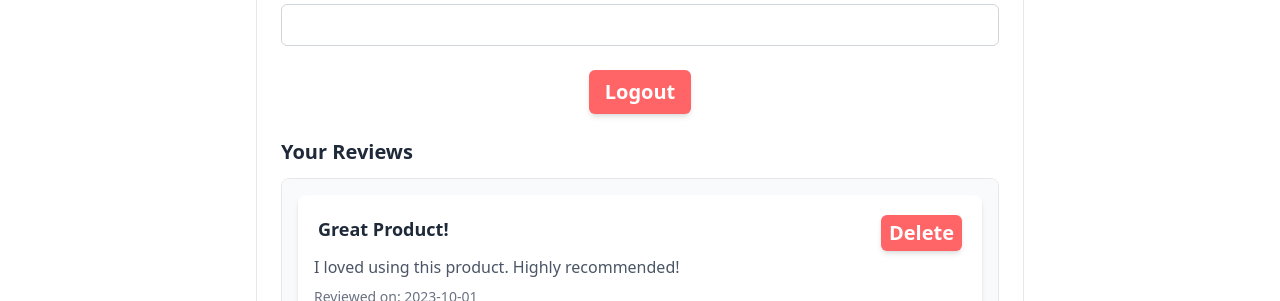
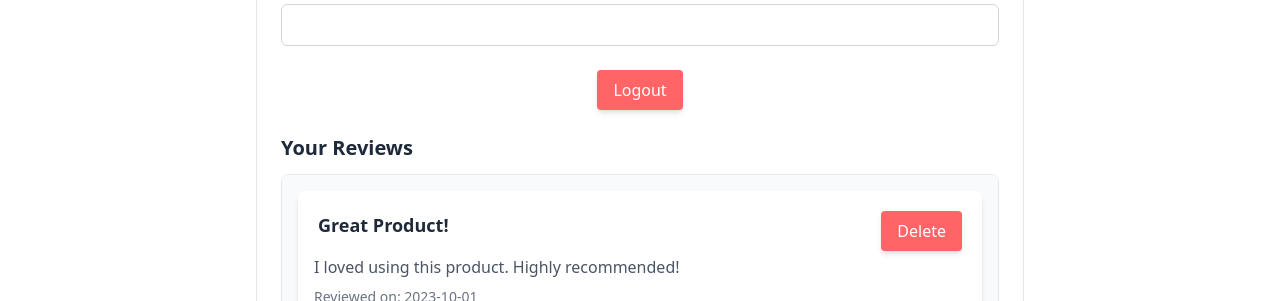
Before and after one commit to AnshKubavat/Team_Anonymous, a React (Vite) app in the folder Frontend/: page /profile in a window 1280 px wide. Shown: the part 455-756 px from the top of the page. Built offline with nearby package versions, Linux system fonts and the light colour scheme; no server answers.

Commit message:
Changes in css fronted

```diff
--- a/Frontend/src/Pages/Home/Home.jsx
+++ b/Frontend/src/Pages/Home/Home.jsx
@@ -26,6 +26,7 @@ const Home = () => {
   const dispatch = useDispatch();
   const city = getItem("city");
   console.log(category);
+  console.log(language);
 
   const fetchBusinesses = async () => {
     try {
@@ -45,7 +46,7 @@ const Home = () => {
     if (city) {
       fetchBusinesses();
     }
-  }, [city]);
+  }, [city, category]);
 
   useEffect(() => {
     if (businessList.length > 0 && !isLocationFetched) {
--- a/Frontend/src/Pages/SellerProfile/Profile.jsx
+++ b/Frontend/src/Pages/SellerProfile/Profile.jsx
@@ -13,7 +13,6 @@ const ProfilePage = () => {
   const [isEditing, setIsEditing] = useState(false);
   const [role , setRole] = useState("user");
   const navigate = useNavigate();
-  console.log(user);
   const dispatch = useDispatch();
 
   useEffect(() => {
@@ -182,13 +181,13 @@ const ProfilePage = () => {
                 <label className="block text-sm font-medium text-gray-700">
                   Email
                 </label>
-                <input
+                {<input
                   type="email"
                   value={tempEmail}
                   onChange={(e) => setTempEmail(e.target.value)}
                   className="mt-1 block w-full p-2 border border-gray-300 rounded-md focus:outline-none focus:ring-2 focus:ring-blue-500"
-                  disabled={!isEditing}
-                />
+                  disabled
+                />}
               </div>
             </div>
           </div>
@@ -196,7 +195,7 @@ const ProfilePage = () => {
           <div className="text-center w-full">
             <button
               onClick={handleLogout}
-              className="bg-red-400 text-white px-4 py-2 rounded-md font-semibold shadow-md hover:bg-red-600 transition md:text-xl"
+              className="bg-red-400 text-white px-4 py-2 rounded-sm shadow-md hover:bg-red-600 transition md:text-base"
             >
               Logout
             </button>
@@ -220,7 +219,7 @@ const ProfilePage = () => {
                   <span>
                     <button
                       onClick={handleDeleteReview}
-                      className="bg-red-400 m-1 text-white px-2 py-1 rounded-md font-semibold shadow-md hover:bg-red-600 transition md:text-xl"
+                      className="bg-red-400 m-1 text-white px-4 py-2 rounded-sm font-base shadow-md hover:bg-red-600 transition md:text-base"
                     >
                       Delete
                     </button>
--- a/Frontend/src/components/navbar.jsx
+++ b/Frontend/src/components/navbar.jsx
@@ -5,9 +5,9 @@ import { useDispatch, useSelector } from "react-redux";
 import { setCity, setCategory } from "../features/userSlice.js";
 import { getItem } from "../utils/localStorageManager.js";
 import { cities, languages, categories, logo } from "../assets/assets.js";
-import {motion} from "framer-motion";
+import { motion } from "framer-motion";
 
-const Navbar = ({isAuthenticated}) => {
+const Navbar = ({ isAuthenticated }) => {
   const navigate = useNavigate();
   const [isOpen, setIsOpen] = useState(false);
   const [cityDropdown, setCityDropdown] = useState(false);
@@ -19,7 +19,9 @@ const Navbar = ({isAuthenticated}) => {
   const language = getItem("language");
   const selectedCategory = getItem("category");
   const { user } = useSelector((state) => state.user);
-  console.log(user);
+
+  const { category } = useSelector((state) => state.user);
+  console.log(category);
 
   const filteredCities = cities.filter((city) =>
     city.toLowerCase().includes(citySearch.toLowerCase())
@@ -245,8 +247,6 @@ const Navbar = ({isAuthenticated}) => {
         </div>
       )} */}
 
-
-
       {/* Mobile Menu */}
       {isOpen && (
         <div className="xl:hidden bg-[#FAF6F3] text-center text-gray-600 p-6 space-y-6 rounded-lg shadow-lg mt-2">
--- a/Frontend/src/features/userSlice.js
+++ b/Frontend/src/features/userSlice.js
@@ -8,10 +8,10 @@ import {
 
 const initialState = {
   isLoading: false,
-  language: "English",
-  city: "Vallabh Vidyanagar",
+  language: getItem("language") || "English",
+  city: getItem("city") || "Vallabh Vidyanagar",
   isAuthenticated: false,
-  category: "All",
+  category: getItem("category") || "All",
   user: null,
 };
 
```
